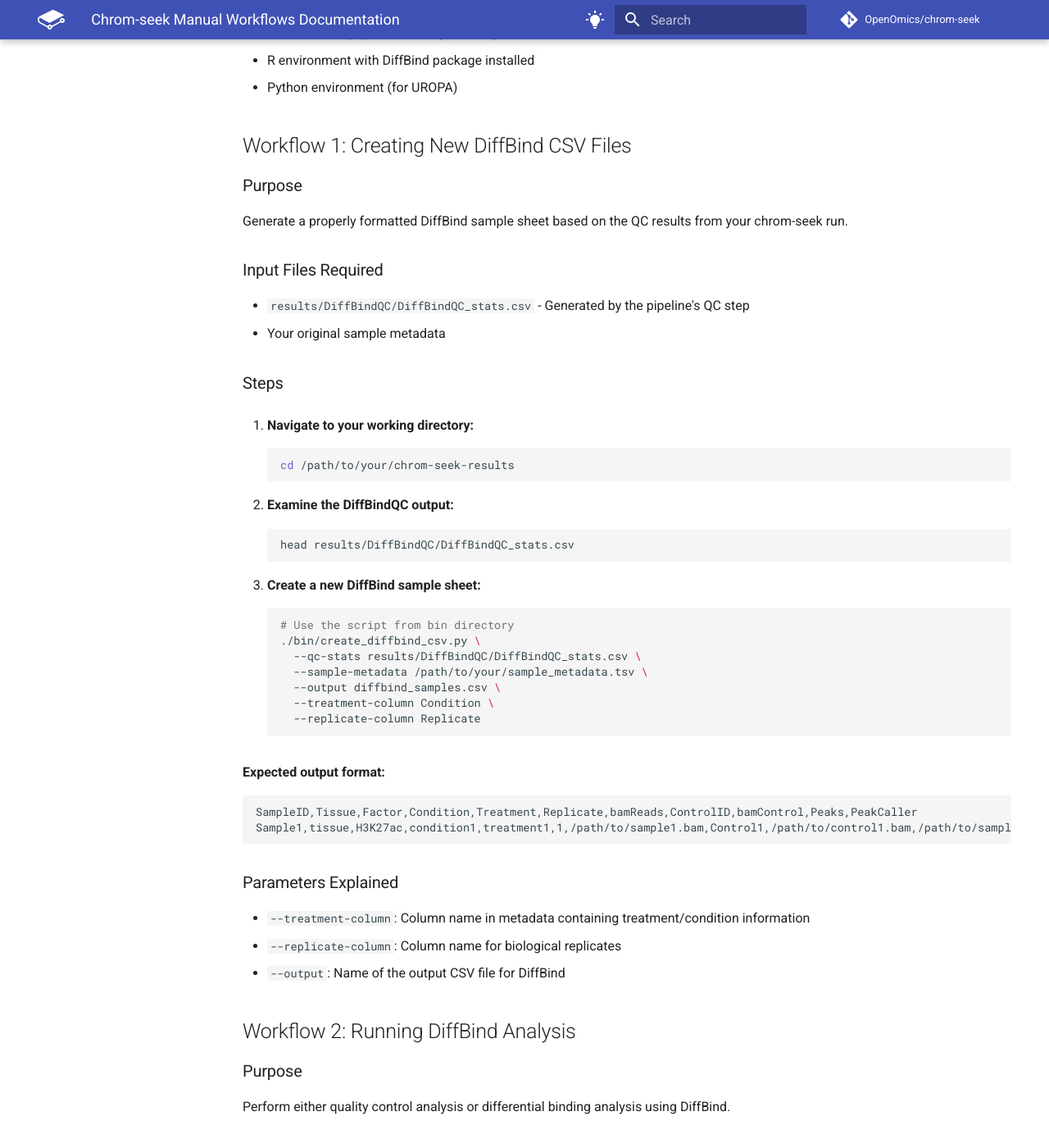
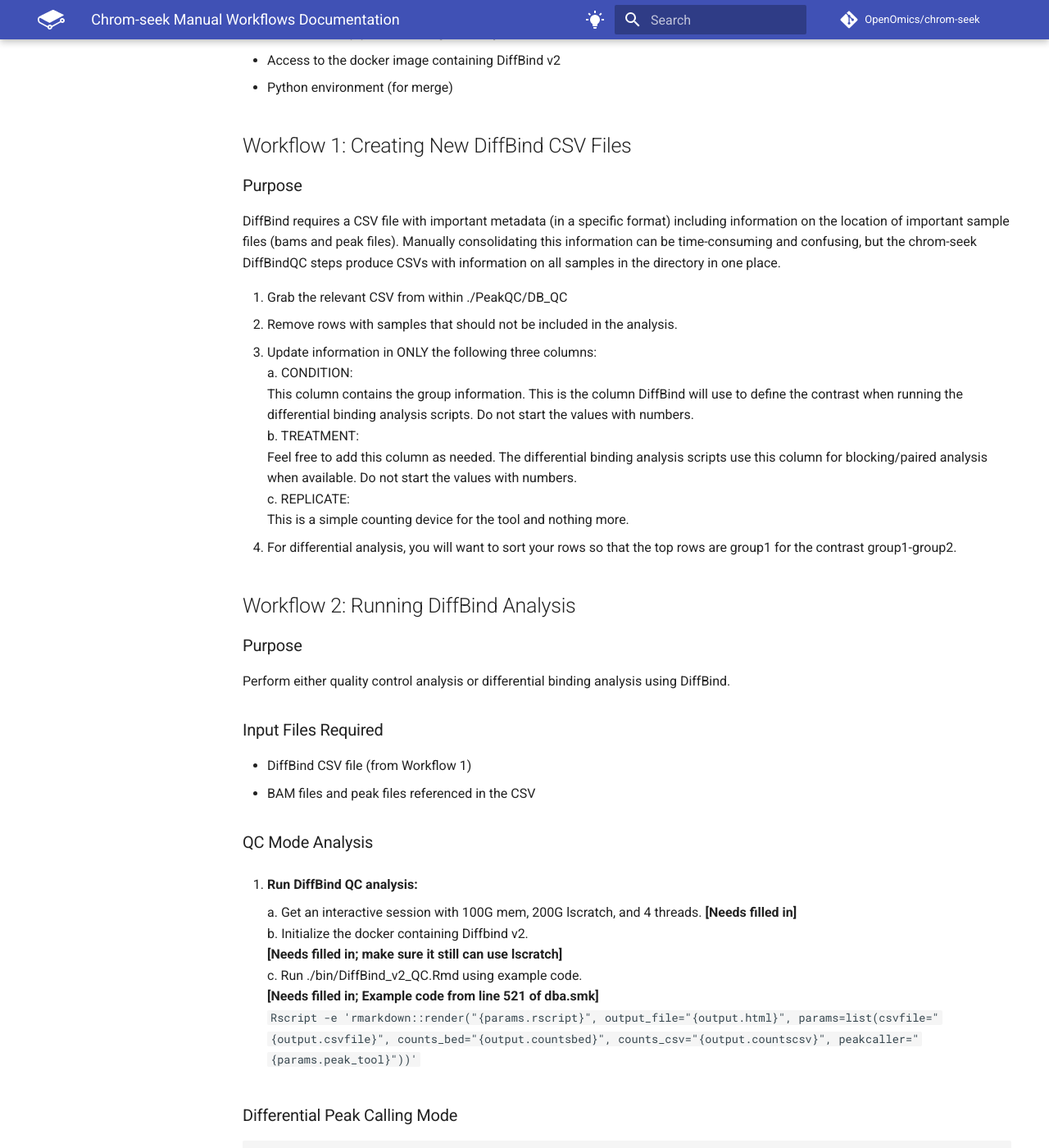
Before and after one commit to OpenOmics/chrom-seek, an MkDocs documentation site: the page built from docs/manual_workflows.md, in a window 1280 px wide and 1400 px high, scrolled down 661 px. Shown: the whole window at 82% size. Built offline with MkDocs 1.6.1 and Material for MkDocs 9.7.7, drawn with Linux system fonts in a browser that asks for light colours; comment, search, counter and statistics services are not loaded; the version menu is left out; some of the changed text lies outside the part shown.

Commit message:
Update manual_workflows.md
Updated information for workflows 1 and 2

````diff
--- a/docs/manual_workflows.md
+++ b/docs/manual_workflows.md
@@ -4,9 +4,9 @@ This documentation provides step-by-step instructions for performing post-pipeli
 
 ## Overview
 
-After running the chrom-seek pipeline, you may want to perform additional analysis steps manually. This guide covers four main workflows:
+After running the chrom-seek pipeline, you may want to perform additional analysis steps manually, especially if you don't want to retain the raw fastqs. This guide covers four main steps:
 
-1. Creating new DiffBind CSV files based on DiffBindQC output
+1. Creating new DiffBind CSV files based on DiffBindQC CSV file
 2. Running DiffBind in QC or differential peak calling mode
 3. Annotating peaks with UROPA
 4. Merging annotations with differential peak calls (for differential analysis)
@@ -15,51 +15,32 @@ After running the chrom-seek pipeline, you may want to perform additional analys
 
 - Completed chrom-seek pipeline run
 - Access to the pipeline working directory
-- R environment with DiffBind package installed
-- Python environment (for UROPA)
+- Access to the docker image containing DiffBind v2
+- Python environment (for merge)
 
 ## Workflow 1: Creating New DiffBind CSV Files
 
 ### Purpose
-Generate a properly formatted DiffBind sample sheet based on the QC results from your chrom-seek run.
+DiffBind requires a CSV file with important metadata (in a specific
+format) including information on the location of important sample
+files (bams and peak files). Manually consolidating this information
+can be time-consuming and confusing, but the chrom-seek DiffBindQC
+steps produce CSVs with information on all samples in the directory
+in one place.
 
-### Input Files Required
-- `results/DiffBindQC/DiffBindQC_stats.csv` - Generated by the pipeline's QC step
-- Your original sample metadata
-
-### Steps
-
-1. **Navigate to your working directory:**
-   ```bash
-   cd /path/to/your/chrom-seek-results
-   ```
-
-2. **Examine the DiffBindQC output:**
-   ```bash
-   head results/DiffBindQC/DiffBindQC_stats.csv
-   ```
-
-3. **Create a new DiffBind sample sheet:**
-   ```bash
-   # Use the script from bin directory
-   ./bin/create_diffbind_csv.py \
-     --qc-stats results/DiffBindQC/DiffBindQC_stats.csv \
-     --sample-metadata /path/to/your/sample_metadata.tsv \
-     --output diffbind_samples.csv \
-     --treatment-column Condition \
-     --replicate-column Replicate
-   ```
-
-   **Expected output format:**
-   ```csv
-   SampleID,Tissue,Factor,Condition,Treatment,Replicate,bamReads,ControlID,bamControl,Peaks,PeakCaller
-   Sample1,tissue,H3K27ac,condition1,treatment1,1,/path/to/sample1.bam,Control1,/path/to/control1.bam,/path/to/sample1_peaks.narrowPeak,macs2
-   ```
-
-### Parameters Explained
-- `--treatment-column`: Column name in metadata containing treatment/condition information
-- `--replicate-column`: Column name for biological replicates
-- `--output`: Name of the output CSV file for DiffBind
+1. Grab the relevant CSV from within ./PeakQC/DB_QC
+2. Remove rows with samples that should not be included in the analysis.
+3. Update information in ONLY the following three columns:
+      a. CONDITION:
+          This column contains the group information. This is the column
+       DiffBind will use to define the contrast when running the differential binding
+       analysis scripts. Do not start the values with numbers.
+      b. TREATMENT:
+          Feel free to add this column as needed. The differential binding analysis
+       scripts use this column for blocking/paired analysis when available. Do not start the values with numbers.
+      c. REPLICATE:
+          This is a simple counting device for the tool and nothing more.
+4. For differential analysis, you will want to sort your rows so that the top rows are group1 for the contrast group1-group2.
 
 ## Workflow 2: Running DiffBind Analysis
 
@@ -73,43 +54,31 @@ Perform either quality control analysis or differential binding analysis using D
 ### QC Mode Analysis
 
 1. **Run DiffBind QC analysis:**
-   ```bash
-   Rscript ./bin/run_diffbind_qc.R \
-     --sample-sheet diffbind_samples.csv \
-     --output-dir diffbind_qc_results \
-     --cores 4
-   ```
 
-2. **Expected outputs:**
-   - `diffbind_qc_results/correlation_heatmap.pdf`
-   - `diffbind_qc_results/PCA_plot.pdf`
-   - `diffbind_qc_results/sample_clustering.pdf`
-   - `diffbind_qc_results/qc_report.html`
+    a. Get an interactive session with 100G mem, 200G lscratch, and 4 threads.
+     **[Needs filled in]**
+    b. Initialize the docker containing Diffbind v2.
+   **[Needs filled in; make sure it still can use lscratch]**
+    c. Run ./bin/DiffBind_v2_QC.Rmd using example code.
+    **[Needs filled in; Example code from line 521 of dba.smk]**
+`Rscript -e 'rmarkdown::render("{params.rscript}", output_file="{output.html}",
+            params=list(csvfile="{output.csvfile}", counts_bed="{output.countsbed}",
+            counts_csv="{output.countscsv}", peakcaller="{params.peak_tool}"))'`
 
-### Differential Peak Calling Mode
+### Differential Peak Calling Mode ###
 
-1. **Run differential binding analysis:**
-   ```bash
-   Rscript ./bin/run_diffbind_differential.R \
-     --sample-sheet diffbind_samples.csv \
-     --output-dir diffbind_differential_results \
-     --contrast "treatment1_vs_treatment2" \
-     --fdr-threshold 0.05 \
-     --lfc-threshold 1 \
-     --cores 4
-   ```
-
-2. **Expected outputs:**
-   - `diffbind_differential_results/differential_peaks.csv`
-   - `diffbind_differential_results/MA_plot.pdf`
-   - `diffbind_differential_results/volcano_plot.pdf`
-   - `diffbind_differential_results/binding_heatmap.pdf`
-
-### Parameters Explained
-- `--contrast`: Comparison to perform (format: "condition1_vs_condition2")
-- `--fdr-threshold`: False discovery rate cutoff (default: 0.05)
-- `--lfc-threshold`: Log2 fold change threshold (default: 1)
-- `--cores`: Number of CPU cores to use
+    a. Get an interactive session with 100G mem, 200G lscratch, and 4 threads.
+     **[Needs filled in]**
+    b. Initialize the docker containing Diffbind v2.
+   **[Needs filled in; make sure it still can use lscratch]**
+   c. Run ./bin/DiffBind_v2_load.R
+**[Needs filled in; Example code in rule diffbind_count, begins line 50 of dba.smk]**
+   d. Run one of the four Rmds:
+       - ./bin/DiffBind_v2_Deseq2.Rmd
+       - ./bin/DiffBind_v2_Deseq2_block.Rmd
+       - ./bin/DiffBind_v2_EdgeR.Rmd
+       - ./bin/DiffBind_v2_EdgeR_block.Rmd
+**[Needs filled in; Example code in rule diffbind_edger, begins line 218 of dba.smk]**
 
 ## Workflow 3: Peak Annotation with UROPA
 
````
